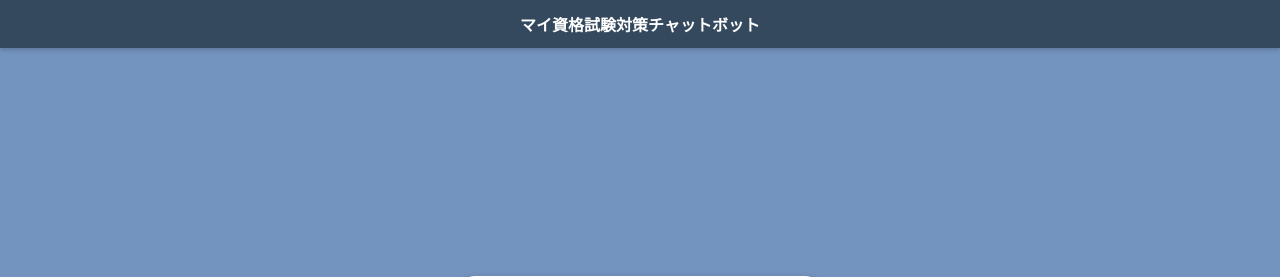
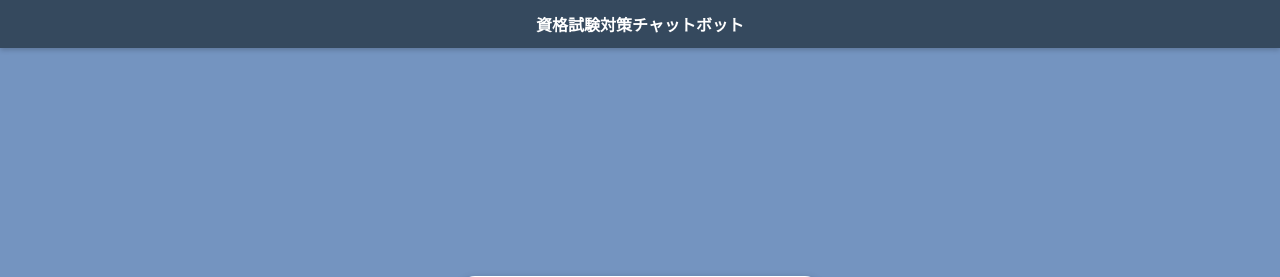
Before and after one commit to 202327051/IT-, a Flask app: page / in a window 1280 px wide. Shown: the top 277 px of the page. Run offline with Flask 3, Linux system fonts and the light colour scheme.

Commit message:
Update index.html

```diff
--- a/templates/index.html
+++ b/templates/index.html
@@ -3,7 +3,7 @@
 <head>
     <meta charset="UTF-8">
     <meta name="viewport" content="width=device-width, initial-scale=1.0, maximum-scale=1.0, user-scalable=no">
-    <title>カスタム資格試験対策ボット</title>
+    <title>資格試験対策ボット</title>
     <style>
         :root { --bg-color: #7494c0; --bot-bubble: #ffffff; --user-bubble: #85e249; }
         body, html { height: 100%; margin: 0; font-family: sans-serif; background: var(--bg-color); display: flex; flex-direction: column; }
@@ -33,7 +33,7 @@
 </head>
 <body>
     <div class="header">
-        マイ資格試験対策チャットボット
+        資格試験対策チャットボット
         <button id="logout-btn" onclick="logout()" class="btn-red hidden" style="position:absolute; right:10px; font-size:10px; padding:5px 10px;">ログアウト</button>
     </div>
 
```
